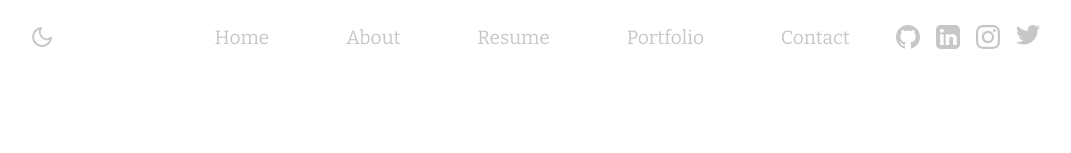
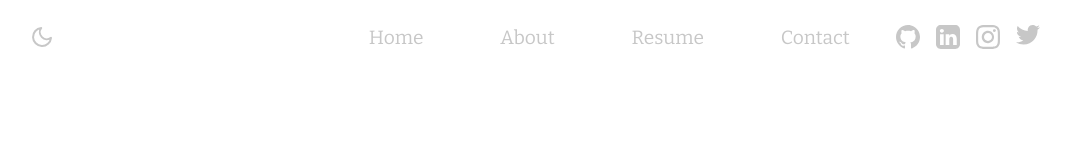
Before and after one commit to TSimmz/tsimmz.github.io, a React (Create React App) app: page / in a window 1280 px wide. Shown: the top 153 px of the page, without its empty margins (104-1175 px from the left). Built offline with nearby package versions, Linux system fonts and the light colour scheme; the HTML template or start-up script is replaced by a standard one.

Commit message:
Re-adding resume.json and temporarily removing portfolio page

```diff
--- a/src/App.js
+++ b/src/App.js
@@ -1,6 +1,6 @@
 import React from 'react';
 import { BrowserRouter as Router, Switch, Route } from 'react-router-dom';
-import { Layout, Seo } from './components/common';
+import { Layout, Seo } from 'components/common';
 import { Header } from 'components/theme';
 import { Home, About, Resume, Portfolio, Contact } from 'components/landing';
 import ThemeProvider from 'providers/ThemeProvider';
--- a/src/components/theme/Header/NavbarLinks/NavbarLinks.jsx
+++ b/src/components/theme/Header/NavbarLinks/NavbarLinks.jsx
@@ -13,7 +13,7 @@ const NavbarLinks = ({ desktop }) => {
       <Link to='/'>Home</Link>
       <Link to='/about'>About</Link>
       <Link to='/resume'>Resume</Link>
-      <Link to='/portfolio'>Portfolio</Link>
+
       <Link to='/contact'>Contact</Link>
       <SocialIcons />
     </Wrapper>
@@ -21,3 +21,6 @@ const NavbarLinks = ({ desktop }) => {
 };
 
 export default NavbarLinks;
+
+// TODO Once Portfolio has projects, then we'll add back in
+//<Link to='/portfolio'>Portfolio</Link>
```
Also changed, not shown: src/components/landing/Resume/resume-data.json (renamed from src/components/landing/Resume/resume.json).
